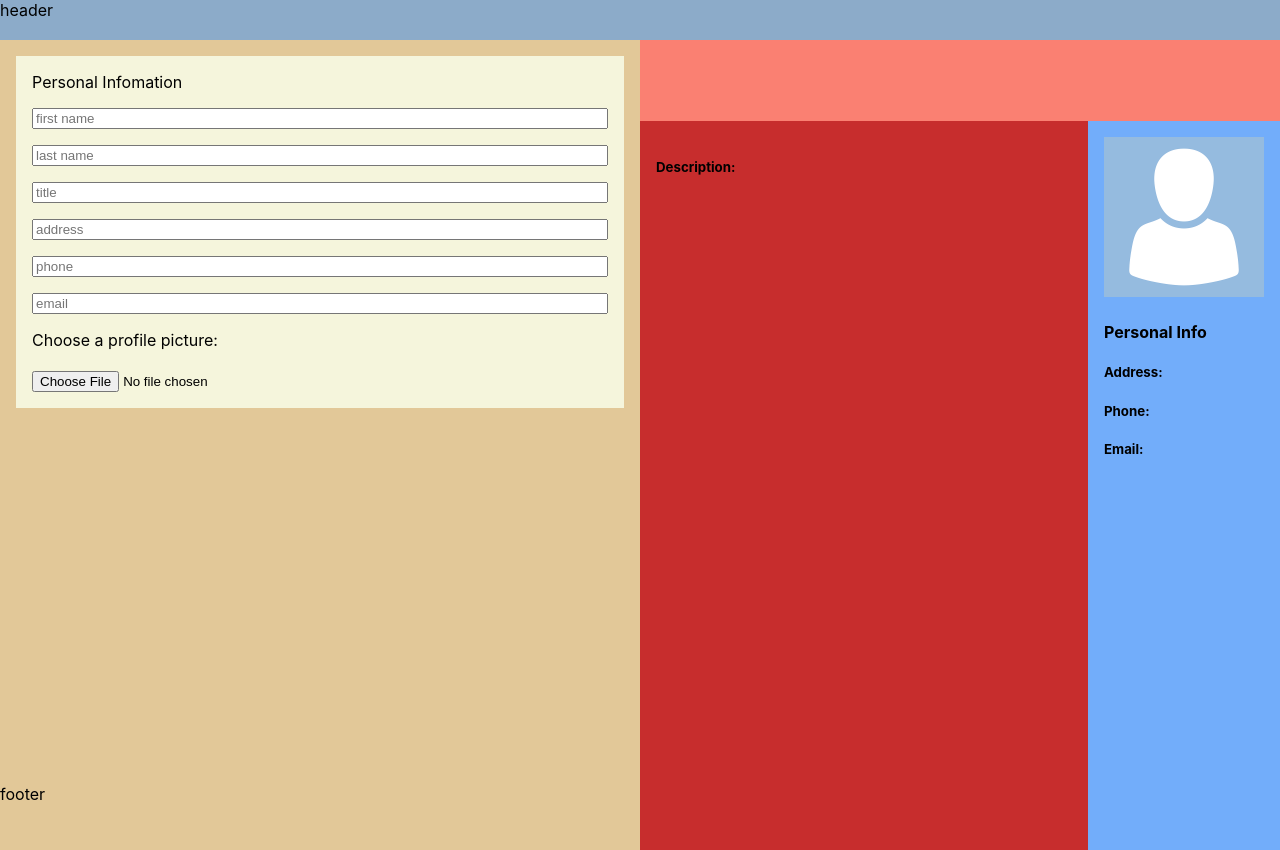
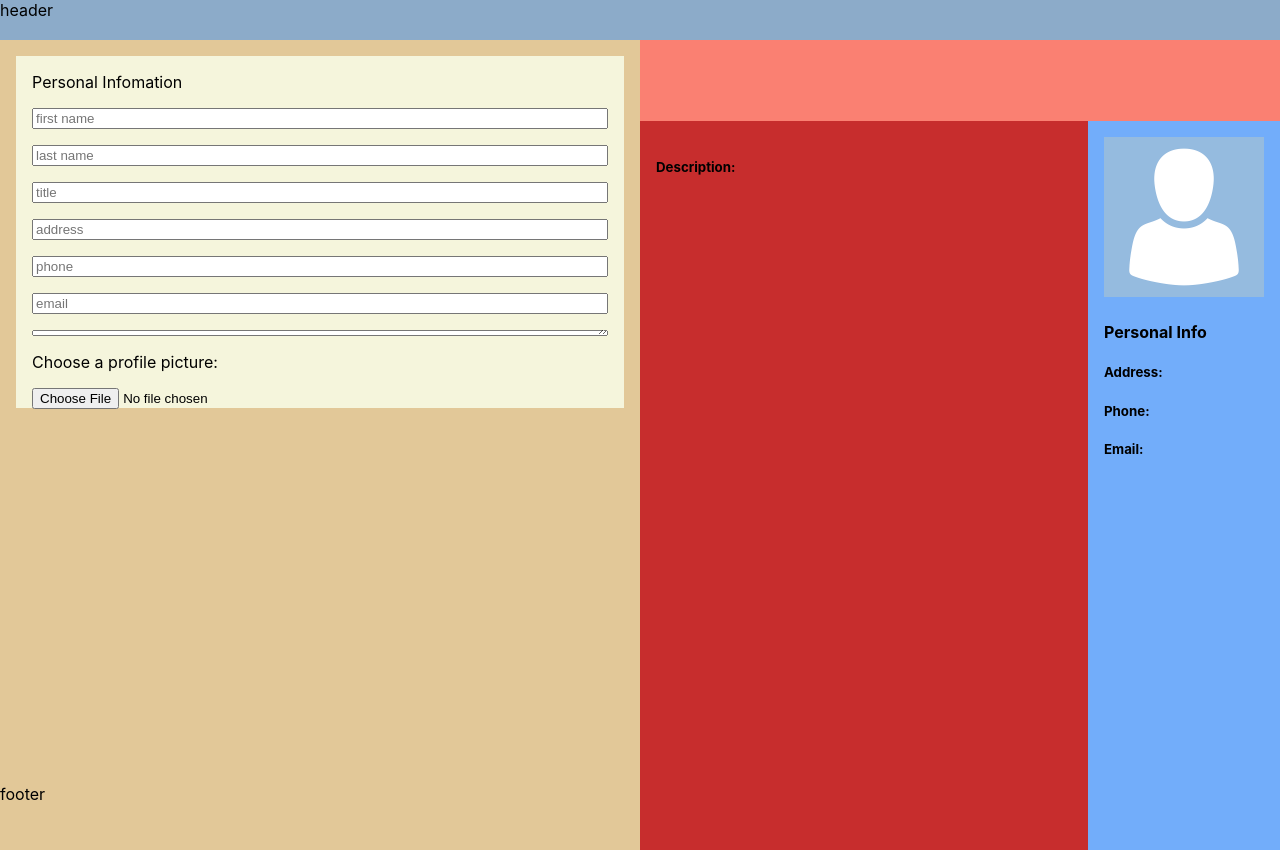
Before and after one commit to erynder-z/cv-creator, a React (Create React App) app: page / in a window 1280 px wide. Built offline with nearby package versions, Linux system fonts and the light colour scheme.

Commit message:
Handle input for description

```diff
--- a/src/components/Inputs.js
+++ b/src/components/Inputs.js
@@ -66,6 +66,15 @@ export class Inputs extends Component {
                             this.props.changeEmail(e)
                         }}
                     />
+                    <textarea
+                        className="description-input"
+                        type="text"
+                        id="descriptionInput"
+                        placeholder="description"
+                        onChange={(e) => {
+                            this.props.changeDescription(e)
+                        }}
+                    />
                     <label htmlFor="picture">Choose a profile picture:</label>
                     <input
                         type="file"
@@ -90,5 +99,6 @@ Inputs.propTypes = {
     changeAddress: PropTypes.func,
     changePhone: PropTypes.func,
     changeEmail: PropTypes.func,
+    changeDescription: PropTypes.func,
     uploadPic: PropTypes.func,
 }
```
